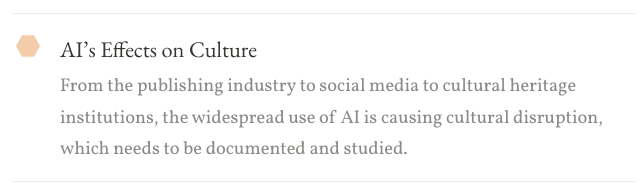
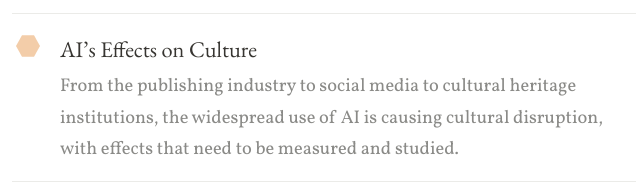
Before and after one commit to society-for-culture-ai/society-for-culture-ai.github.io, a plain HTML site: page index.html in a window 1280 px wide. Shown: the part 1268-1463 px from the top of the page, 316-956 px from the left. Drawn offline with nearby package versions, Linux system fonts and the light colour scheme.

Commit message:
Reword effects frame: effects that need to be measured and studied
Co-Authored-By: Claude Opus 5.5 <noreply@anthropic.com>

```diff
--- a/index.html
+++ b/index.html
@@ -62,7 +62,7 @@
           </li>
           <li>
             <h3>AI&rsquo;s Effects on Culture</h3>
-            <p>From the publishing industry to social media to cultural heritage institutions, the widespread use of AI is causing cultural disruption, which needs to be documented and studied.</p>
+            <p>From the publishing industry to social media to cultural heritage institutions, the widespread use of AI is causing cultural disruption, with effects that need to be measured and studied.</p>
           </li>
           <li>
             <h3>AI as Tool for Cultural Analysis</h3>
```
